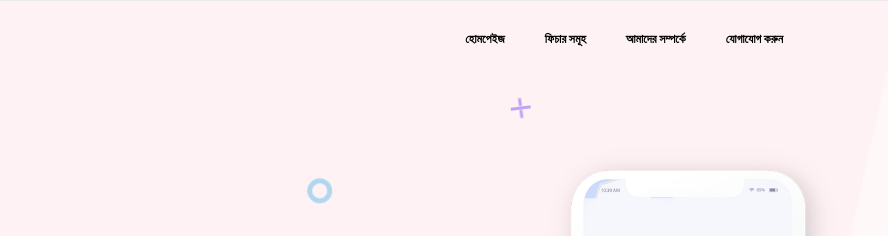
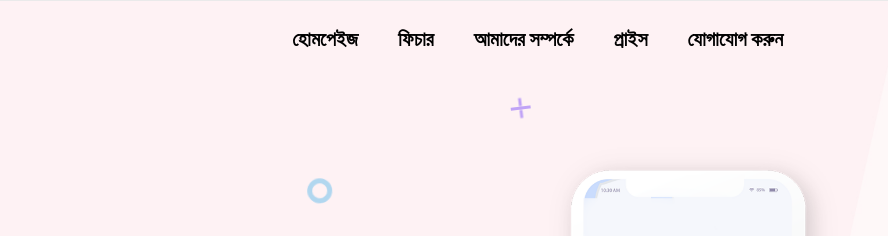
Before and after one commit to Ikram-Akbar/Static-html, a plain HTML site: page index-2.html in a window 1280 px wide. Shown: the top 236 px of the page, 392-1280 px from the left. Drawn offline with nearby package versions, Linux system fonts and the light colour scheme; files whose address does not match are found by name.

Commit message:
price added

```diff
--- a/css/main.css
+++ b/css/main.css
@@ -1094,7 +1094,7 @@ ul.nav > li > a {
     vertical-align: middle;
     padding: 0 20px;
     letter-spacing: 0;
-    font-size: 12px;
+    font-size: 20px;
     font-weight: 600;
     text-transform: uppercase;
     line-height: 80px;
--- a/index-2.html
+++ b/index-2.html
@@ -1,5 +1,6 @@
 <!DOCTYPE html>
 <html class="no-js" lang="en">
+
 <head>
   <meta charset="utf-8" />
   <meta name="viewport" content="width=device-width, initial-scale=1" />
@@ -45,7 +46,8 @@
   <header id="header" class="header-section transparent">
     <div class="container">
       <nav class="navbar">
-        <a href="index.html" class="navbar-brand mensa-style-logo font-dark                                                                                                    ">
+        <a href="index.html"
+          class="navbar-brand mensa-style-logo font-dark                                                                                                    ">
           <img class="logo-dark" src="img/MensaPOS.png" alt="logo" />
           <img class="logo-light" src="img/MensaPOS.png" alt="logo" />
         </a>
@@ -56,18 +58,21 @@
                 <a data-scroll class="nav-link active" href="#home">হোমপেইজ<span class="sr-only">(current)</span></a>
               </li>
               <li>
-                <a data-scroll class="nav-link" href="#feature">ফিচার সমূহ </a>
+                <a data-scroll class="nav-link" href="#feature">ফিচার</a>
               </li>
               <li>
                 <a data-scroll class="nav-link" href="#screenshots">আমাদের সম্পর্কে</a>
+              </li>
+              <li>
+                <a data-scroll class="nav-link" href="#pricing">প্রাইস</a>
               </li>
 
               <li><a href="contact.html">যোগাযোগ করুন</a></li>
             </ul>
           </div>
-          </div>
         </div>
-      </nav>
+    </div>
+    </nav>
     </div>
   </header>
   <!--/. header-section -->
@@ -87,7 +92,7 @@
 
             <h1>MENSA POS<br /><small>Make your System Advanced</small></h1>
             <p>
-             এস এম ই ব্যবসায় এডভান্স ডিজিটাল সলিশন , দেশের ক্ষুদ্র ব্যবসা কে সহজ করে তুলতেই আমাদের MENSA অ্যাপ
+              এস এম ই ব্যবসায় এডভান্স ডিজিটাল সলিশন , দেশের ক্ষুদ্র ব্যবসা কে সহজ করে তুলতেই আমাদের MENSA অ্যাপ
             </p>
             <a class="default-btn orange" href="about.html">Get Started<span></span></a>
           </div>
```
